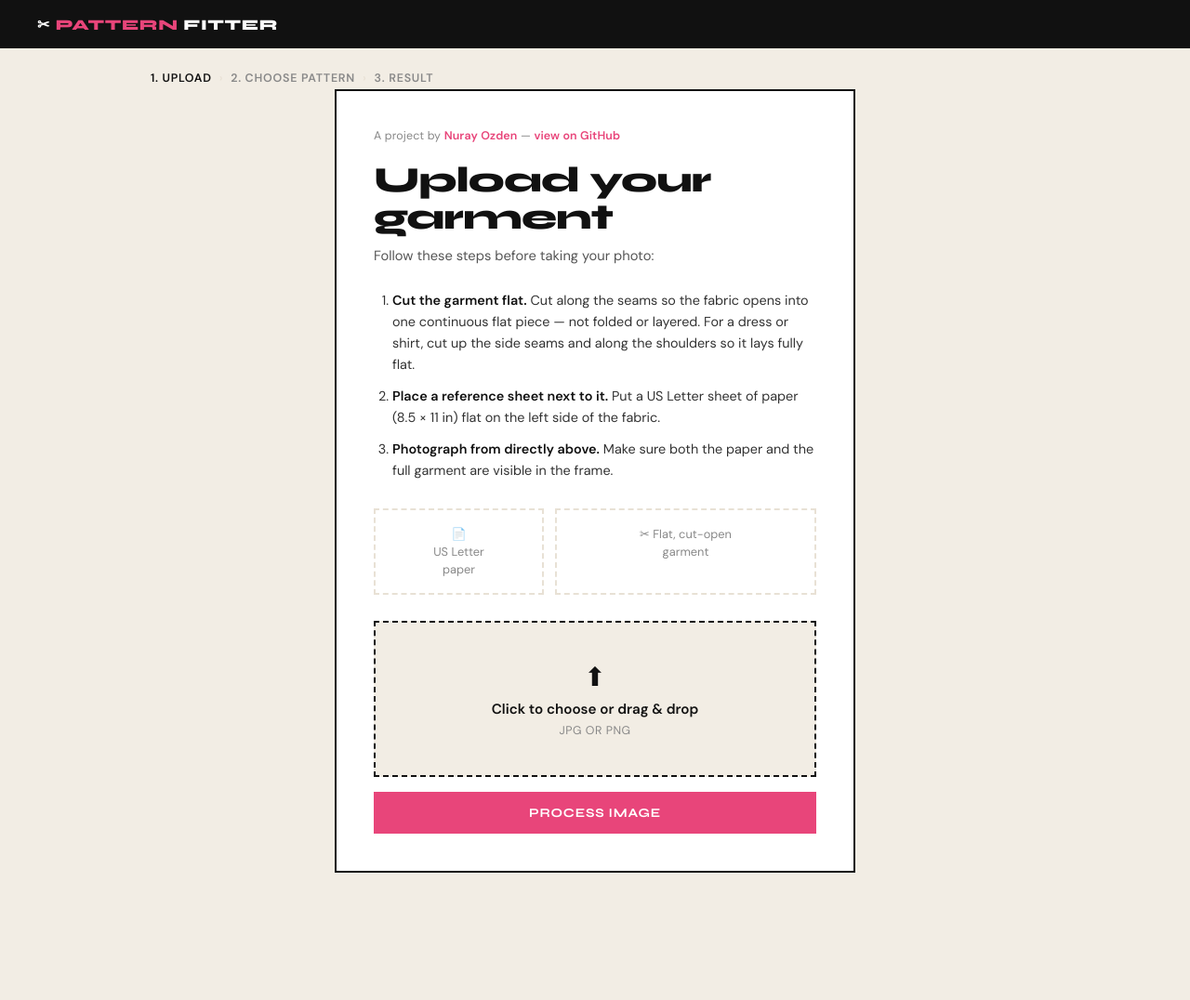
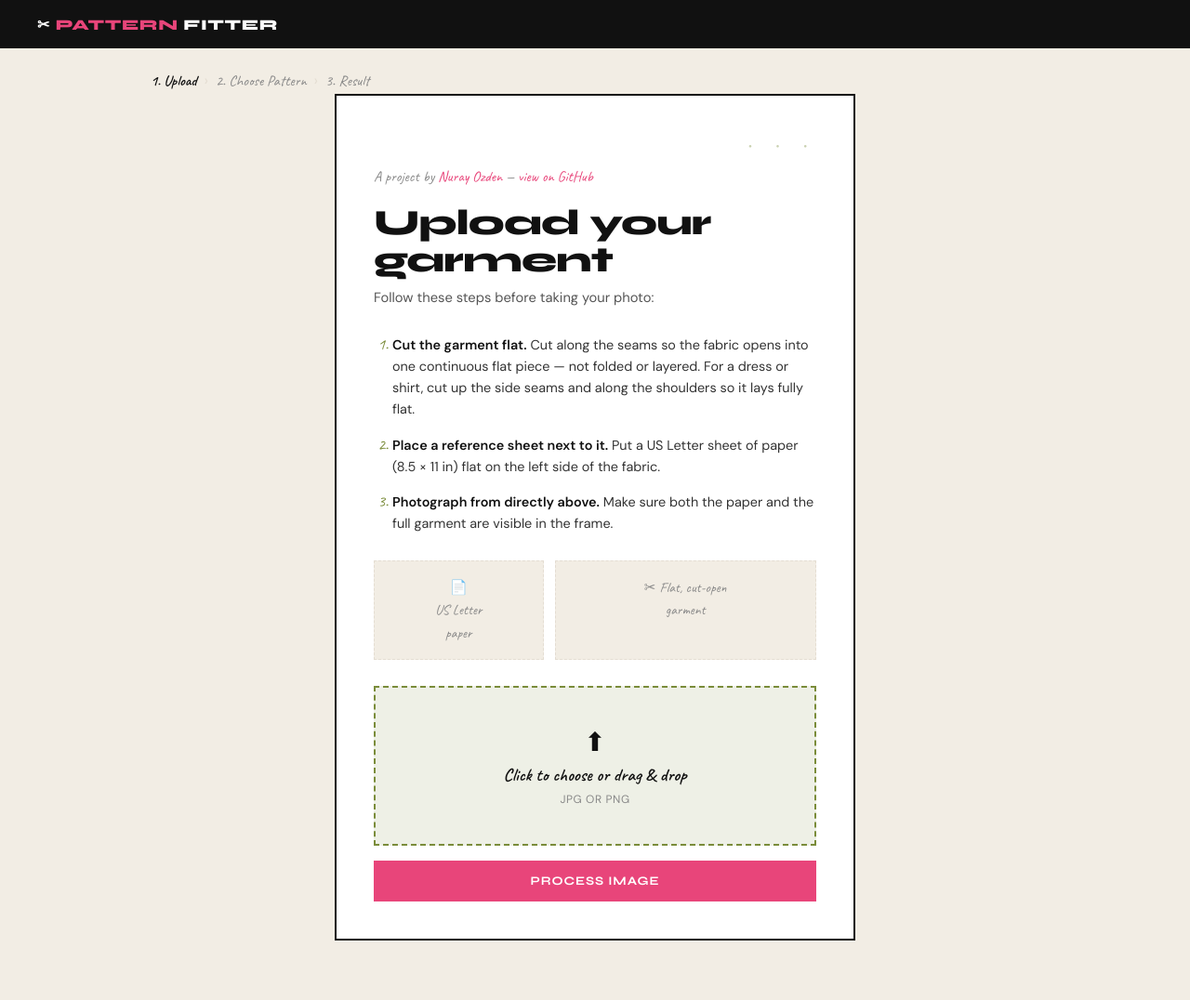
Before and after one commit to nurayyozden/Sewing-Pattern-Project, a Flask app: page / in a window 1280 px wide. Shown: the whole page at 93% size. Before the commit the page ends 939 px from the top, so only its background shows below. Run offline with Flask 3, Linux system fonts and the light colour scheme.

Commit message:
Redesign UI with triple aesthetic blend — editorial pink, olive organic, handwritten
Co-Authored-By: Claude Sonnet 4.6 <noreply@anthropic.com>

```diff
--- a/static/style.css
+++ b/static/style.css
@@ -1,12 +1,17 @@
 /* ── Variables ───────────────────────────────────────────────────────────── */
 :root {
-  --cream:      #f2ede4;
-  --cream-dark: #e8e1d5;
-  --pink:       #e8457a;
-  --pink-light: #fce8f0;
-  --black:      #111111;
-  --gray:       #888;
-  --white:      #ffffff;
+  --cream:       #f2ede4;
+  --cream-dark:  #e4ddd2;
+  --pink:        #e8457a;
+  --pink-light:  #fce8f0;
+  --olive:       #7a8c3a;
+  --olive-light: #eef0e6;
+  --black:       #111111;
+  --gray:        #888;
+  --white:       #ffffff;
+
+  /* swap 'Caveat' for 'Belmonte Ballpoint' here if you own the font */
+  --hand: 'Caveat', cursive;
 }
 
 /* ── Reset & base ────────────────────────────────────────────────────────── */
@@ -46,17 +50,13 @@ header {
   align-items: center;
   gap: 0.5rem;
   padding: 1.5rem 0 0.25rem;
-  font-size: 0.78rem;
-  font-weight: 600;
-  letter-spacing: 0.06em;
-  text-transform: uppercase;
-  color: var(--cream-dark);
+  font-family: var(--hand);
+  font-size: 1rem;
+  color: var(--gray);
 }
-
-.step { color: var(--gray); }
-.step.active { color: var(--black); }
-.step.done { color: var(--pink); }
-.step-divider { color: var(--cream-dark); }
+.step.active { color: var(--black); font-weight: 600; }
+.step.done   { color: var(--olive); }
+.step-divider { color: var(--cream-dark); font-family: 'DM Sans', sans-serif; }
 
 /* ── Main layout ─────────────────────────────────────────────────────────── */
 main { max-width: 1020px; margin: 0 auto; padding: 0 2rem 4rem; }
@@ -68,13 +68,13 @@ h1 {
   font-size: 2.4rem;
   line-height: 1.05;
   letter-spacing: -0.02em;
-  margin-bottom: 0.6rem;
+  margin-bottom: 0.5rem;
 }
 
 h2 {
   font-family: 'Syne', sans-serif;
   font-weight: 700;
-  font-size: 1.15rem;
+  font-size: 1.1rem;
   margin-bottom: 0.75rem;
 }
 
@@ -89,19 +89,18 @@ h2 {
 .card {
   background: var(--white);
   border: 2px solid var(--black);
-  border-radius: 0;
   padding: 2.5rem;
   margin-top: 1.5rem;
 }
 
 /* ── Byline ──────────────────────────────────────────────────────────────── */
 .byline {
-  font-size: 0.78rem;
+  font-family: var(--hand);
+  font-size: 1rem;
   color: var(--gray);
   margin-bottom: 1.25rem;
-  letter-spacing: 0.01em;
 }
-.byline a { color: var(--pink); text-decoration: none; font-weight: 600; }
+.byline a { color: var(--pink); text-decoration: none; }
 .byline a:hover { text-decoration: underline; }
 
 /* ── Error banner ────────────────────────────────────────────────────────── */
@@ -117,6 +116,18 @@ h2 {
 /* ── Upload page ─────────────────────────────────────────────────────────── */
 .upload-card { max-width: 560px; margin: 0 auto; }
 
+/* decorative dots — like Clairo album art */
+.upload-card::before {
+  content: '· · ·';
+  display: block;
+  font-size: 1.4rem;
+  letter-spacing: 0.6rem;
+  color: var(--olive);
+  opacity: 0.4;
+  text-align: right;
+  margin-bottom: 0.5rem;
+}
+
 .instructions {
   margin-bottom: 1.75rem;
   padding-left: 1.25rem;
@@ -127,6 +138,13 @@ h2 {
 .instructions li { font-size: 0.9rem; line-height: 1.6; color: #333; }
 .instructions strong { color: var(--black); }
 
+/* handwritten annotation style for instruction numbers */
+.instructions li::marker {
+  font-family: var(--hand);
+  font-size: 1.1rem;
+  color: var(--olive);
+}
+
 .hint-diagram {
   display: flex;
   gap: 0.75rem;
@@ -134,24 +152,26 @@ h2 {
 }
 .hint-box {
   flex: 1;
-  border: 2px dashed var(--cream-dark);
+  border: 1.5px dashed var(--cream-dark);
   padding: 1rem;
   text-align: center;
-  font-size: 0.8rem;
+  font-family: var(--hand);
+  font-size: 0.95rem;
   color: var(--gray);
-  line-height: 1.5;
+  line-height: 1.6;
+  background: var(--cream);
 }
 .paper-hint { flex: 0.6; }
 
 .drop-zone {
   display: block;
-  border: 2px dashed var(--black);
+  border: 2px dashed var(--olive);
   padding: 2.5rem 1rem;
   text-align: center;
   cursor: pointer;
   transition: border-color 0.15s, background 0.15s;
   margin-bottom: 1rem;
-  background: var(--cream);
+  background: var(--olive-light);
 }
 .drop-zone:hover, .drop-zone.drag-over {
   border-color: var(--pink);
@@ -160,8 +180,8 @@ h2 {
 .drop-zone input[type="file"] { display: none; }
 .drop-zone-inner { display: flex; flex-direction: column; gap: 0.35rem; }
 .drop-icon { font-size: 1.75rem; }
-.drop-label { font-weight: 600; font-size: 0.95rem; }
-.drop-sub { font-size: 0.78rem; color: var(--gray); letter-spacing: 0.04em; text-transform: uppercase; }
+.drop-label { font-family: var(--hand); font-size: 1.2rem; font-weight: 600; }
+.drop-sub { font-size: 0.75rem; color: var(--gray); letter-spacing: 0.05em; text-transform: uppercase; }
 
 /* ── Buttons ─────────────────────────────────────────────────────────────── */
 .btn {
@@ -169,13 +189,13 @@ h2 {
   padding: 0.75rem 1.75rem;
   font-family: 'Syne', sans-serif;
   font-weight: 700;
-  font-size: 0.85rem;
-  letter-spacing: 0.06em;
+  font-size: 0.82rem;
+  letter-spacing: 0.07em;
   text-transform: uppercase;
   cursor: pointer;
   text-decoration: none;
   border: 2px solid var(--black);
-  transition: background 0.12s, color 0.12s;
+  transition: background 0.12s, color 0.12s, border-color 0.12s;
 }
 .btn-primary {
   background: var(--pink);
--- a/templates/base.html
+++ b/templates/base.html
@@ -6,7 +6,7 @@
   <title>{% block title %}Sewing Pattern Fitter{% endblock %}</title>
   <link rel="preconnect" href="https://fonts.googleapis.com" />
   <link rel="preconnect" href="https://fonts.gstatic.com" crossorigin />
-  <link href="https://fonts.googleapis.com/css2?family=Syne:wght@400;700;800&family=DM+Sans:wght@400;500;600&display=swap" rel="stylesheet" />
+  <link href="https://fonts.googleapis.com/css2?family=Syne:wght@400;700;800&family=DM+Sans:wght@400;500;600&family=Caveat:wght@400;600&display=swap" rel="stylesheet" />
   <link rel="stylesheet" href="{{ url_for('static', filename='style.css') }}" />
 </head>
 <body>
```
Also changed, not shown: other parts of static/style.css (+25 -31 lines), README.md.
